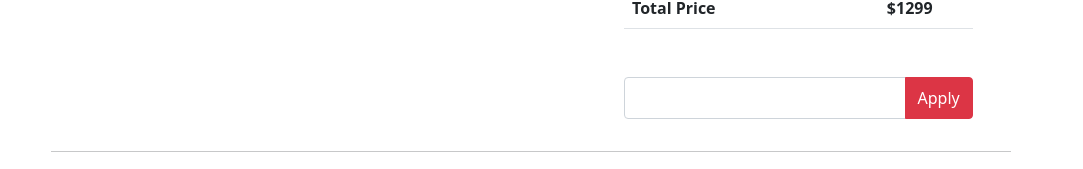
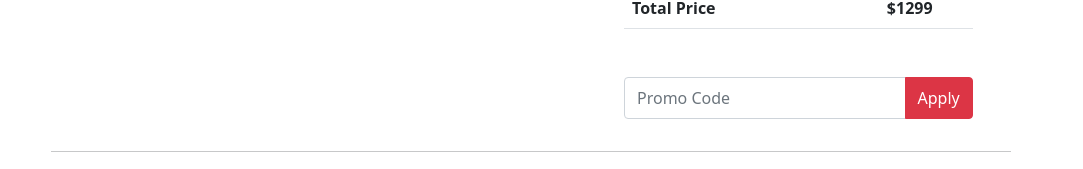
Before and after one commit to AL-AMIN-HUB/-mac-books-pro, a plain HTML site: page index.html in a window 1280 px wide. Shown: the part 1076-1245 px from the top of the page, without its empty margins (109-1192 px from the left). Drawn offline with nearby package versions, Linux system fonts and the light colour scheme.

Commit message:
input add

```diff
--- a/index.html
+++ b/index.html
@@ -86,7 +86,7 @@
 
                         <!-- coupon code apply -->
                         <div class="input-group mb-3 mt-5">
-                            <input type="text" id="pomo-input" class="form-control py-2" aria-label="Recipient's username" aria-describedby="button-addon2">
+                            <input type="text" id="pomo-input" class="form-control py-2" aria-label="Recipient's username" aria-describedby="button-addon2" placeholder="Promo Code">
                             <button class="btn btn-danger py-2" type="button" id="pomo-btn">Apply</button>
                         </div>
                     </section>
```
